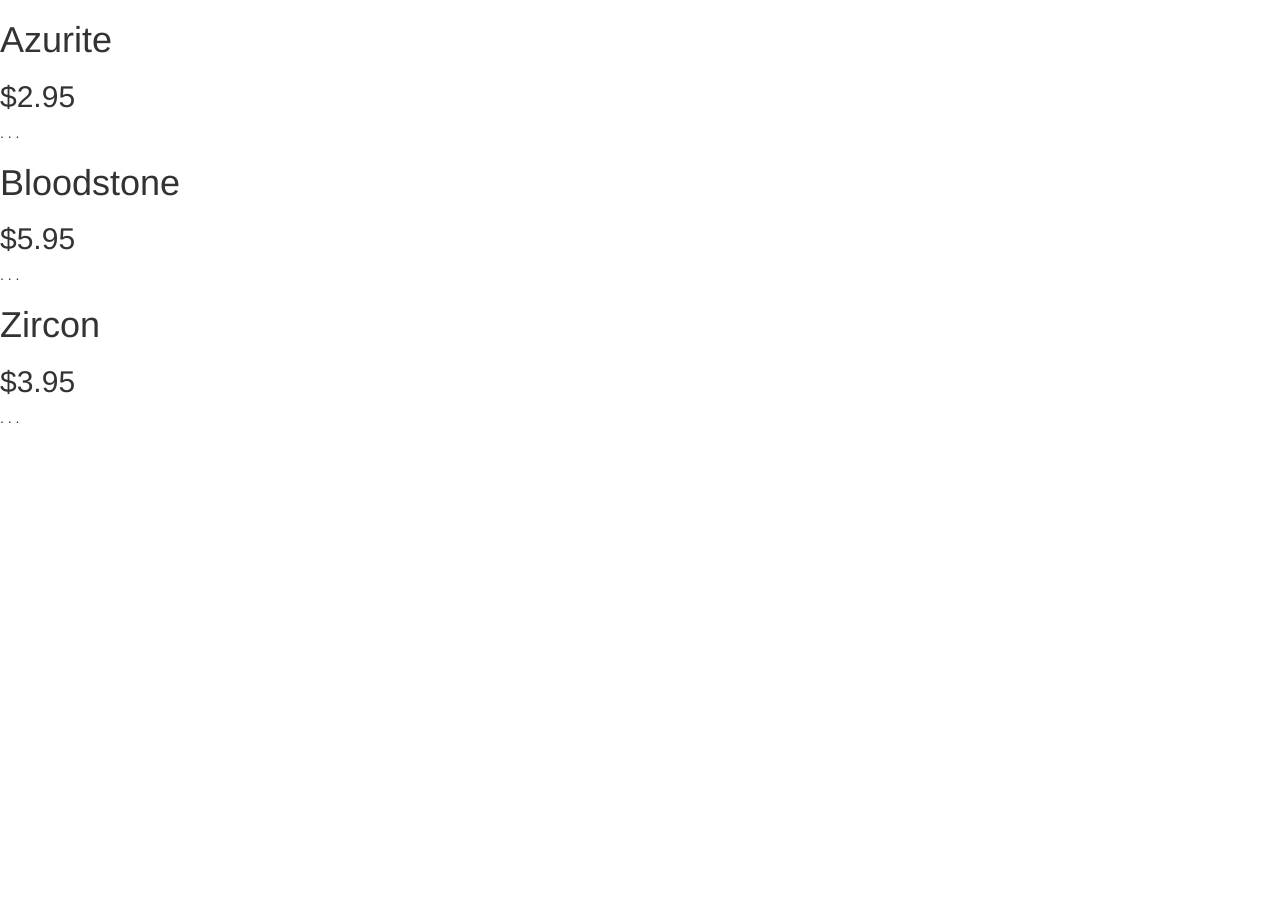
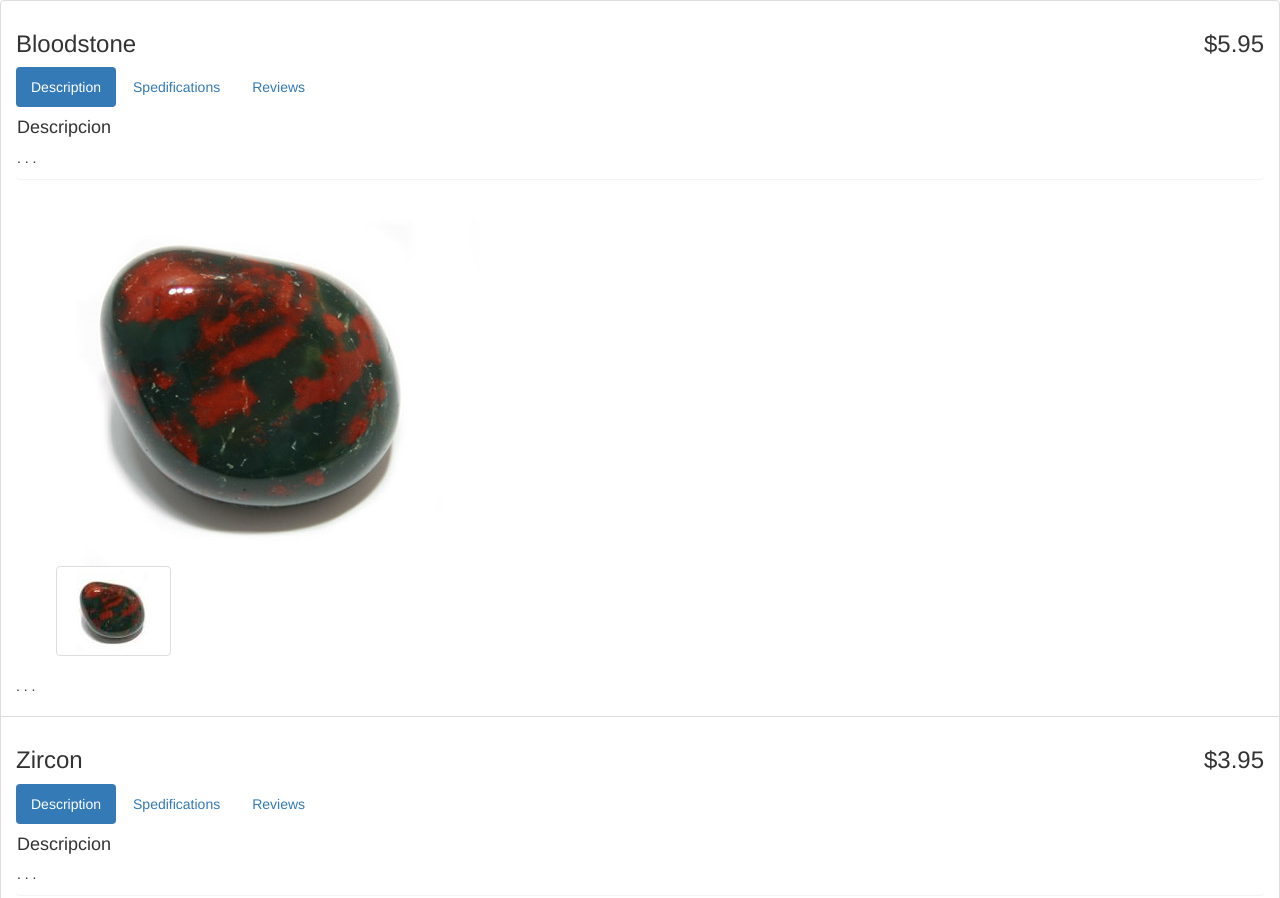
Before and after one commit to jagracia19/angular, a plain HTML site: page index.html in a window 1280 px wide. Shown: the top 898 px of the page. Before the commit the page ends 800 px from the top, so only its background shows below. Drawn offline with Linux system fonts and the light colour scheme.

Commit message:
chapter 2 tabs

```diff
--- a/index.html
+++ b/index.html
@@ -6,11 +6,55 @@
     <script type="text/javascript" src="js/app.js"></script>
   </head>
   <body ng-controller="StoreController as store">
-    <div ng-repeat="product in store.products" ng-hide="store.product.soldOut">
-      <h1> {{product.name}} </h1>
-      <h2> ${{product.price}} </h2>
-      <p> {{product.description}} <p>
+    <ul class="list-group">
+      <li class="list-group-item" ng-repeat="product in store.products | orderBy:'-price'"
+          ng-hide="store.product.soldOut">
+        <h3>
+          {{product.name}}
+          <en class="pull-right">{{product.price | currency}}</em>
+          <!--img ng-src="{{product.images[0].full}}"/-->
+        </h3>
+
+        <section ng-init="tab = 1">
+          <ul class="nav nav-pills">
+            <li ng-class="{ active: tab === 1}">
+              <a href ng-click="tab = 1">Description</a>
+            </li>
+            <li ng-class="{ active: tab === 2}">
+              <a href ng-click="tab = 2">Spedifications</a>
+            </li>
+            <li ng-class="{ active: tab === 3}">
+              <a href ng-click="tab = 3">Reviews</a>
+            </li>
+          </ul>
+        </section>
+        <div class="panel" ng-show="tab === 1">
+          <h4>Descripcion</h4>
+          <p>{{product.description}}</p>
+        </div>
+        <div class="panel" ng-show="tab === 2">
+          <h4>Specifications</h4>
+          <blockquote>None yet</blockquote>
+        </div>
+        <div class="panel" ng-show="tab === 3">
+          <h4>Reviews</h4>
+          <blockquote>None yet</blockquote>
+        </div>
+
+        <!-- Image Gallery  -->
+        <div class="gallery" ng-show="product.images.length">
+          <div class="img-wrap">
+            <img ng-src="{{product.images[0].full}}" />
+          </div>
+          <ul class="img-thumbnails clearfix">
+            <li class="small-image pull-left thumbnail" ng-repeat="image in product.images">
+              <img ng-src="{{image.thumb}}" />
+            </li>
+          </ul>
+        </div>
+        <p> {{product.description}} <p>
         <button ng-show="store.product.canPurchase">Add to Cart</button>
-    </div>
+      </li>
+    </ul>
   </body>
 </html>
--- a/js/app.js
+++ b/js/app.js
@@ -12,6 +12,16 @@
       description: '. . . ',
       canPurchase: true,
       soldOut: false,
+      images: [
+        {
+          full: 'image/azurite-01-full.jpg',
+          thumb: 'image/azurite-01-thumb.jpg'
+        },
+        {
+          full: 'image/azurite-02-full.jpg',
+          thumb: 'image/azurite-02-thumb.jpg'
+        }
+      ],
     },
     {
       name: 'Bloodstone',
@@ -19,6 +29,12 @@
       description: '. . . ',
       canPurchase: true,
       soldOut: false,
+      images: [
+        {
+          full: 'image/bloodstone-01-full.jpg',
+          thumb: 'image/bloodstone-01-thumb.jpg'
+        }
+      ],
     },
     {
       name: 'Zircon',
@@ -26,6 +42,16 @@
       description: '. . . ',
       canPurchase: true,
       soldOut: false,
+      images: [
+        {
+          full: 'image/zircon-01-full.jpg',
+          thumb: 'image/zircon-01-thumb.jpg'
+        },
+        {
+          full: 'image/zircon-02-full.jpg',
+          thumb: 'image/zircon-02-thumb.jpg'
+        }
+      ],
     }
   ];
 })();
```
Also changed, not shown: image/azurite-01-full.jpg (added), image/azurite-01-thumb.jpg (added), image/azurite-02-full.jpg (added), image/azurite-02-thumb.jpg (added), image/bloodstone-01-full.jpg (added), image/bloodstone-01-thumb.jpg (added), image/zircon-01-full.jpg (added), image/zircon-01-thumb.jpg (added), image/zircon-02-full.jpg (added), image/zircon-02-thumb.jpg (added).
